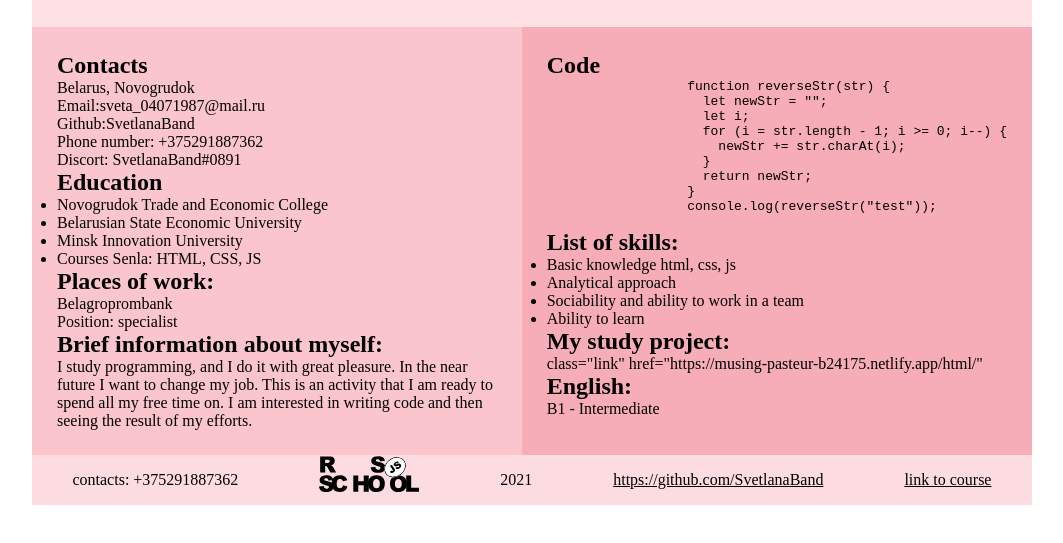
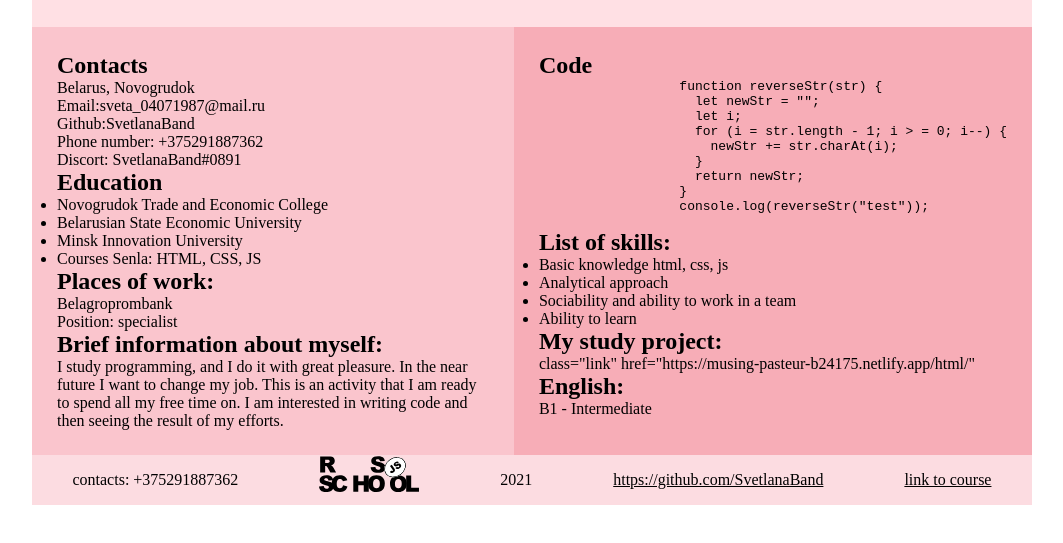
Before and after one commit to SvetlanaBand/rsschool-cv, a plain HTML site: page index.html in a window 1280 px wide. Shown: the part 243-786 px from the top of the page, without its empty margins (108-1171 px from the left). Drawn offline with Linux system fonts and the light colour scheme.

Commit message:
init:add func change

```diff
--- a/index.html
+++ b/index.html
@@ -57,7 +57,7 @@
                   function reverseStr(str) {
                     let newStr = "";
                     let i;
-                    for (i = str.length - 1; i >= 0; i--) {
+                    for (i = str.length - 1; i &gt = 0; i--) {
                       newStr += str.charAt(i);
                     }
                     return newStr;
```
